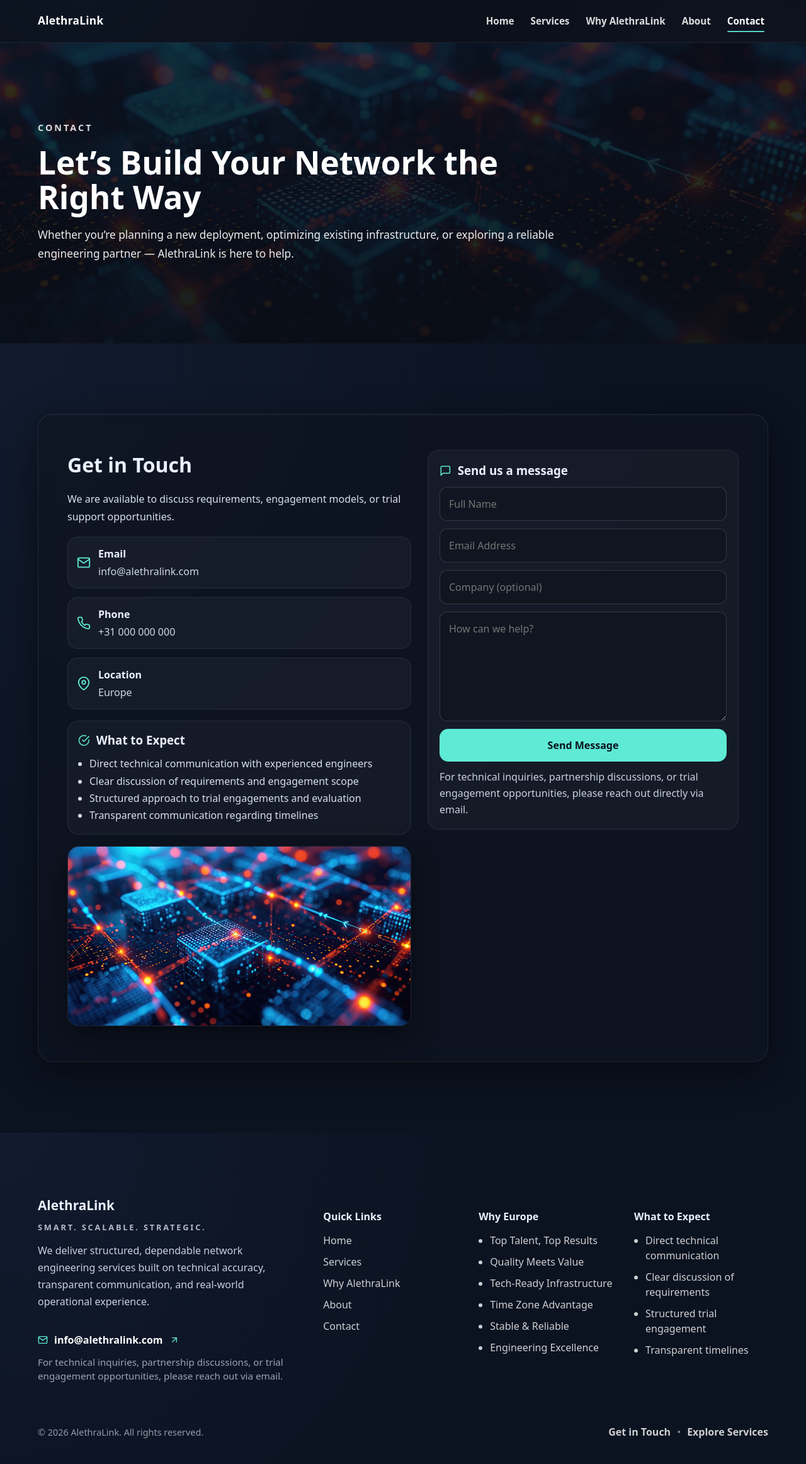
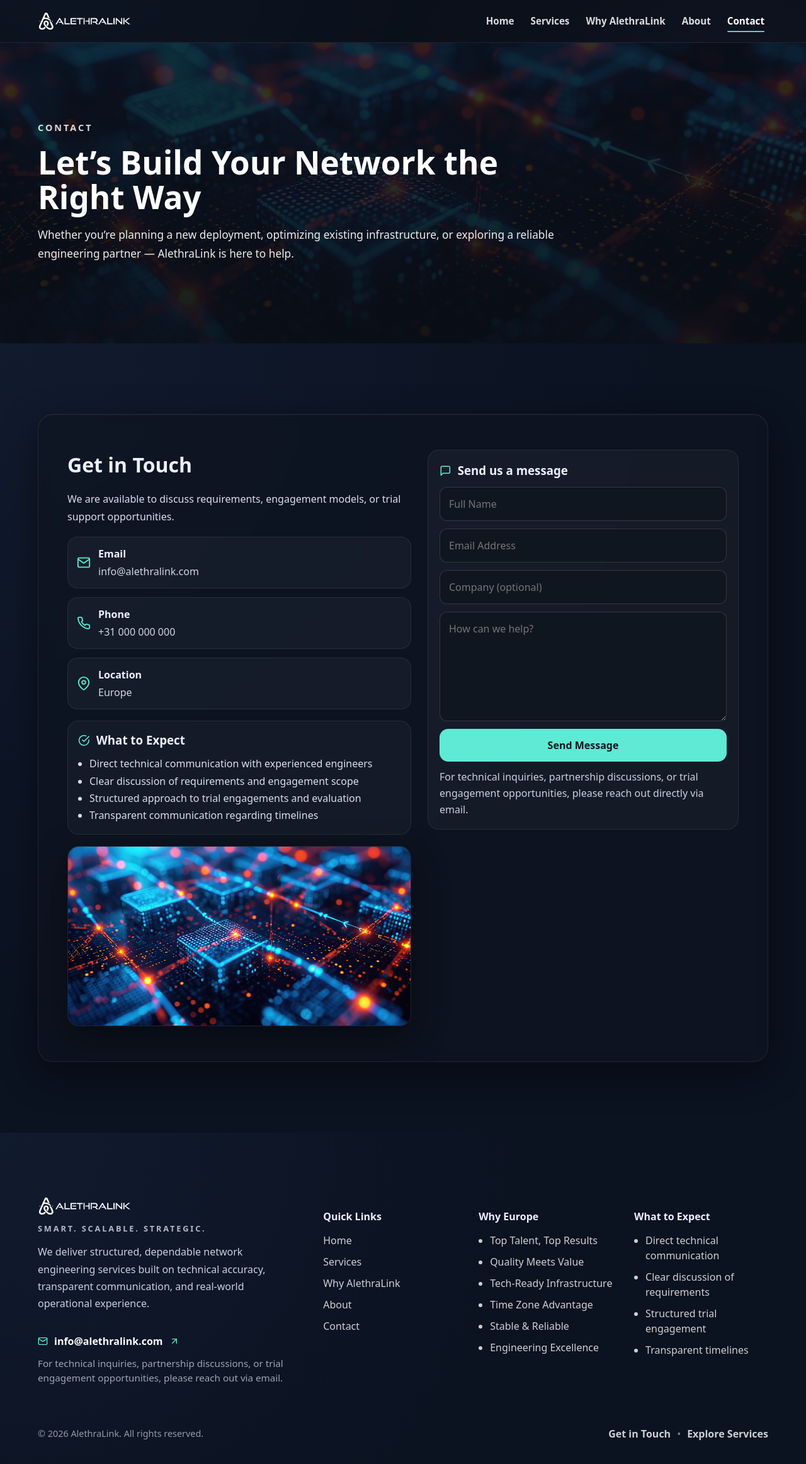
Before and after one commit to Florent2020/alethralink, a React (Create React App) app: page /contact in a window 1280 px wide. Shown: the top 2324 px of the page at 63% size. Built offline with nearby package versions, Linux system fonts and the light colour scheme.

Commit message:
Added LogoImage and ScrollToTop

```diff
--- a/src/App.jsx
+++ b/src/App.jsx
@@ -4,6 +4,7 @@ import styled from "styled-components";
 
 import Header from "./components/Header";
 import Footer from "./components/Footer";
+import ScrollToTop from "./components/ScrollToTop";
 
 import Home from "./pages/Home";
 import Services from "./pages/Services";
@@ -60,6 +61,7 @@ export default function App() {
       <AppShell>
         <Header />
         <Main>
+          <ScrollToTop />
           <Routes>
             <Route path="/" element={<Home />} />
             <Route path="/services" element={<Services />} />
--- a/src/components/Footer.jsx
+++ b/src/components/Footer.jsx
@@ -1,6 +1,8 @@
 import styled from "styled-components";
 import { Link } from "react-router-dom";
 import { FiMail, FiArrowUpRight } from "react-icons/fi";
+
+import logoImg from "../assets/logo.jpg";
 
 export default function Footer() {
   return (
@@ -9,7 +11,9 @@ export default function Footer() {
         <Content>
           <Top>
             <Brand>
-              <Logo>AlethraLink</Logo>
+              <Logo to="/">
+                <img src={logoImg} alt="logo" />
+              </Logo>
               <Tagline>SMART. SCALABLE. STRATEGIC.</Tagline>
 
               <Desc>
@@ -115,8 +119,7 @@ const Top = styled.div`
 const Brand = styled.div``;
 
 const Logo = styled.div`
-  font-size: 1.3rem;
-  font-weight: 900;
+  width: 150px;
 `;
 
 const Tagline = styled.div`
--- a/src/components/Header.jsx
+++ b/src/components/Header.jsx
@@ -1,6 +1,8 @@
 import { useEffect, useState } from "react";
 import { NavLink } from "react-router-dom";
 import styled from "styled-components";
+
+import logoImg from "../assets/logo.jpg";
 
 export default function Header() {
   const [open, setOpen] = useState(false);
@@ -15,9 +17,9 @@ export default function Header() {
   return (
     <Wrap>
       <Inner>
-        <Brand to="/" onClick={close}>
-          AlethraLink
-        </Brand>
+        <Logo to="/" onClick={close}>
+          <img src={logoImg} alt="logo" />
+        </Logo>
 
         <Right>
           <DesktopNav>
@@ -87,13 +89,8 @@ const Inner = styled.div`
   gap: 16px;
 `;
 
-const Brand = styled(NavLink)`
-  color: #fff;
-  text-decoration: none;
-  font-weight: 900;
-  letter-spacing: 0.3px;
-  font-size: 1.08rem;
-  white-space: nowrap;
+const Logo = styled(NavLink)`
+  width: 150px;
 `;
 
 const Right = styled.div`
--- /dev/null
+++ b/src/components/ScrollToTop.jsx
@@ -0,0 +1,16 @@
+import { useEffect } from "react";
+import { useLocation } from "react-router-dom";
+
+export default function ScrollToTop() {
+  const { pathname } = useLocation();
+
+  useEffect(() => {
+    window.scrollTo({
+      top: 0,
+      left: 0,
+      behavior: "smooth", // smooth scroll
+    });
+  }, [pathname]);
+
+  return null;
+}
```
Also changed, not shown: src/assets/logo.jpg (added).
